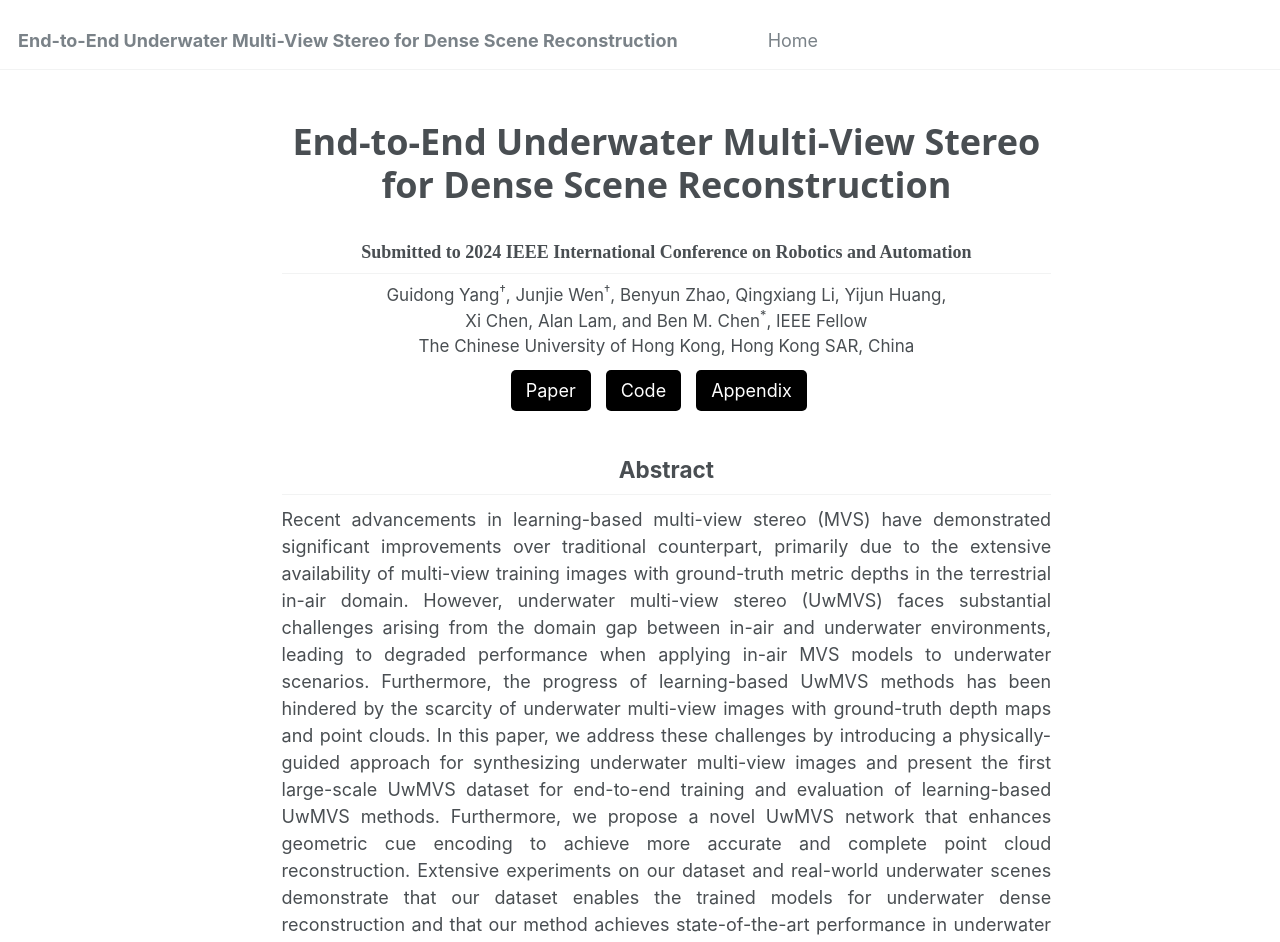
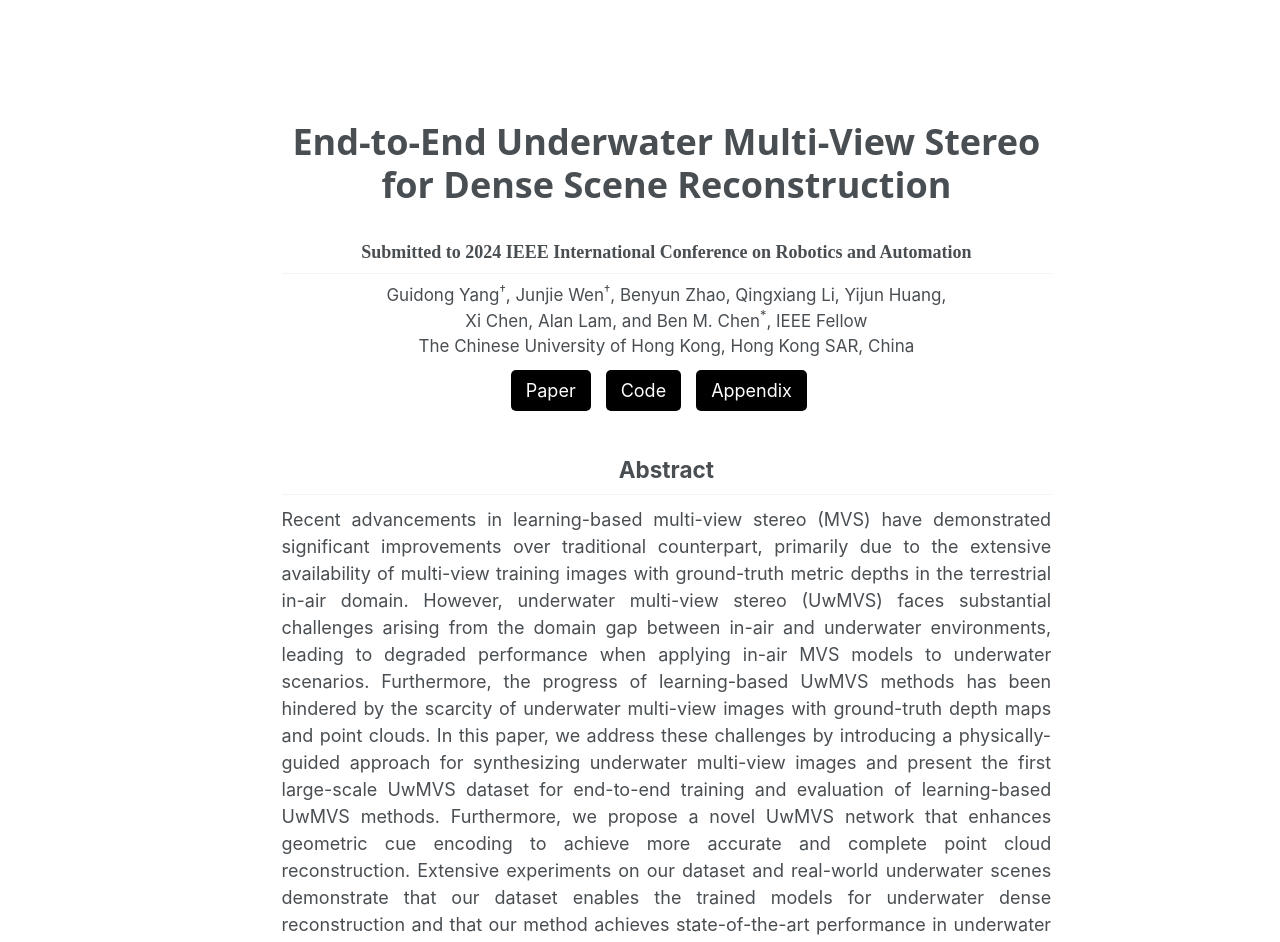
Before and after one commit to CUHK-USR-Group/UwMVS, a Jekyll site: the page built from _pages/about.md, in a window 1280 px wide and 1400 px high. Shown: the top 942 px of the window. Built offline with Jekyll 4.4.1, drawn with Linux system fonts in a browser that asks for light colours; part of the change alters nothing that is shown.

Commit message:
update about.md

```diff
--- a/_pages/about.md
+++ b/_pages/about.md
@@ -8,6 +8,15 @@ redirect_from:
     /about.html
 layout: single
 ---
+
+<style>
+  .masthead {
+    display: none !important;
+  }
+  .page__hero--overlay {
+    margin-top: 0 !important;
+  }
+</style>
 
 <h1 style="text-align: center; font-size: 36px; font-family: 'system-ui';">End-to-End Underwater Multi-View Stereo for Dense Scene Reconstruction</h1>
 <h2  style="text-align: center; font-size: 18px; font-family: 'Sama Devanagari';">
```
